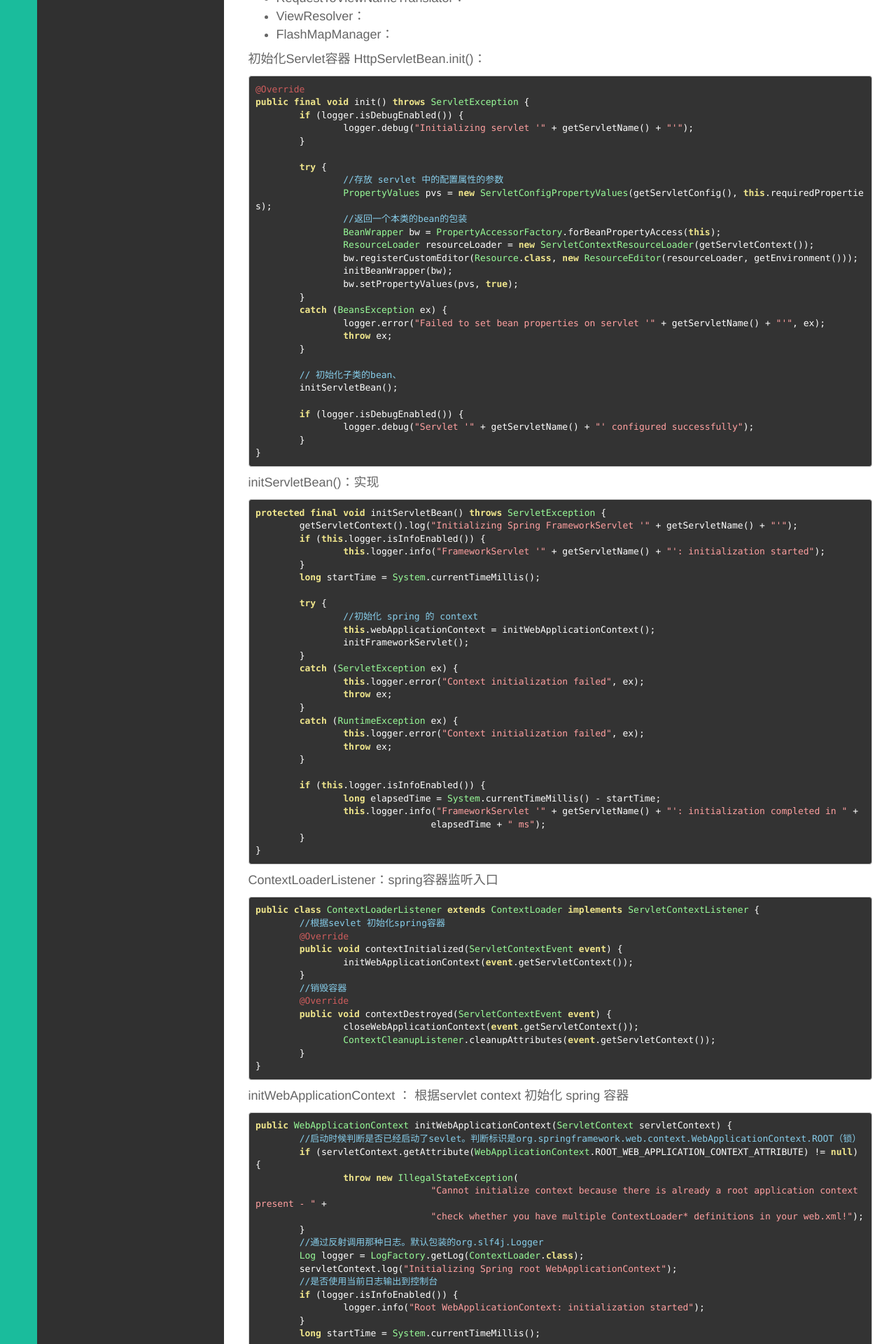
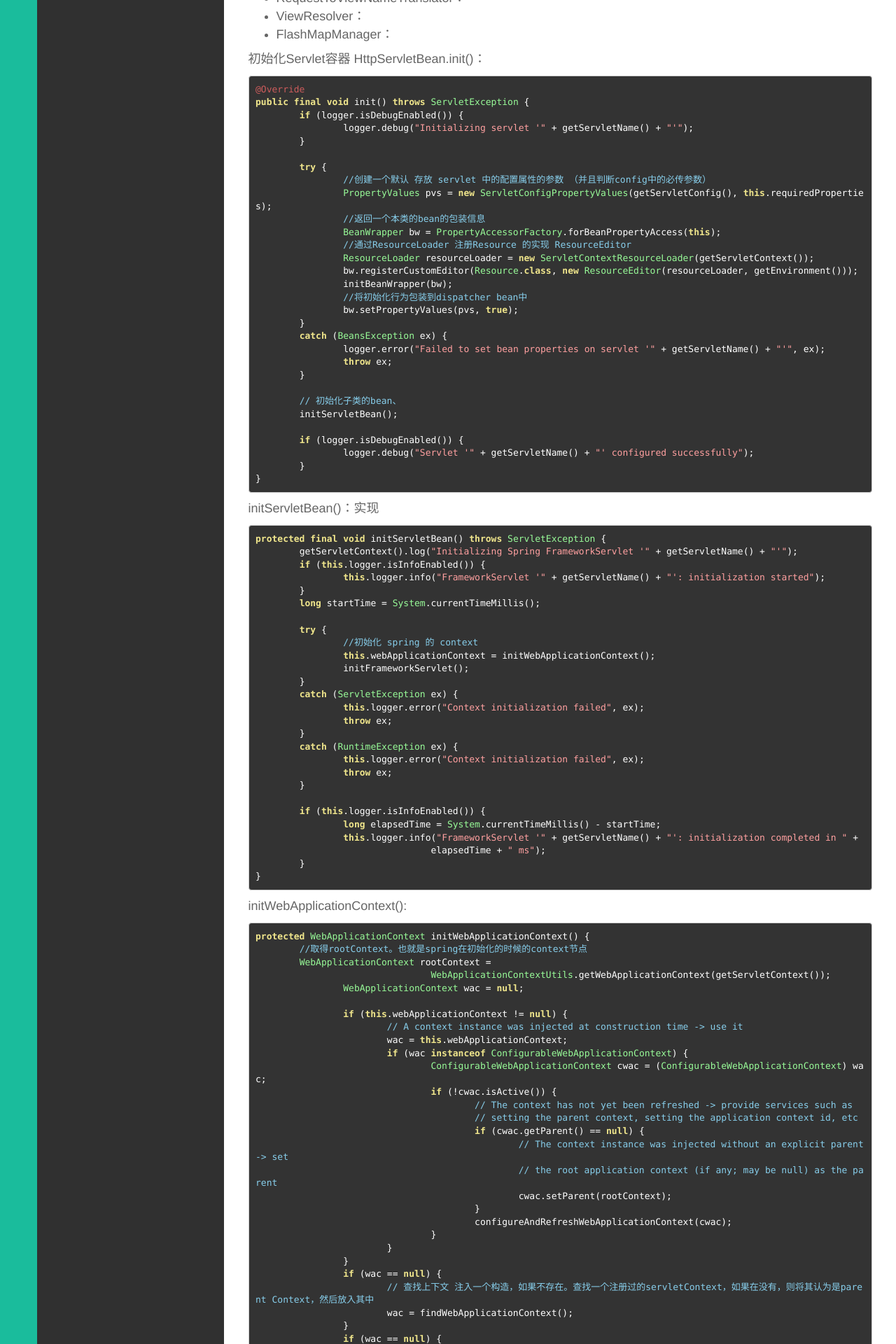
Before and after one commit to javadavid/blog, a Jekyll site: the page built from _posts/技术/2016-06-29-spring-mvc.md, in a window 1280 px wide. Shown: the part 814-2734 px from the top of the page at 70% size. Built offline with Jekyll 4.4.1, drawn with Linux system fonts in a browser that asks for light colours; comment, search, counter and statistics services are not loaded; some of the changed text lies outside the part shown.

Commit message:
edit post

```diff
--- a/_posts/技术/2016-06-29-spring-mvc.md
+++ b/_posts/技术/2016-06-29-spring-mvc.md
@@ -47,13 +47,15 @@
 		}
 
 		try {
-			//存放 servlet 中的配置属性的参数
+			//创建一个默认 存放 servlet 中的配置属性的参数 （并且判断config中的必传参数）
 			PropertyValues pvs = new ServletConfigPropertyValues(getServletConfig(), this.requiredProperties);
-			//返回一个本类的bean的包装
+			//返回一个本类的bean的包装信息
 			BeanWrapper bw = PropertyAccessorFactory.forBeanPropertyAccess(this);
+			//通过ResourceLoader 注册Resource 的实现 ResourceEditor
 			ResourceLoader resourceLoader = new ServletContextResourceLoader(getServletContext());
 			bw.registerCustomEditor(Resource.class, new ResourceEditor(resourceLoader, getEnvironment()));
 			initBeanWrapper(bw);
+			//将初始化行为包装到dispatcher bean中
 			bw.setPropertyValues(pvs, true);
 		}
 		catch (BeansException ex) {
@@ -68,6 +70,7 @@
 			logger.debug("Servlet '" + getServletName() + "' configured successfully");
 		}
 	}
+
 
 initServletBean()：实现
 
@@ -99,8 +102,146 @@
 		}
 	}
 
+initWebApplicationContext():
 
-ContextLoaderListener：spring容器监听入口
+	protected WebApplicationContext initWebApplicationContext() {
+		//取得rootContext。也就是spring在初始化的时候的context节点
+		WebApplicationContext rootContext =
+					WebApplicationContextUtils.getWebApplicationContext(getServletContext());
+			WebApplicationContext wac = null;
+
+			if (this.webApplicationContext != null) {
+				// A context instance was injected at construction time -> use it
+				wac = this.webApplicationContext;
+				if (wac instanceof ConfigurableWebApplicationContext) {
+					ConfigurableWebApplicationContext cwac = (ConfigurableWebApplicationContext) wac;
+					if (!cwac.isActive()) {
+						// The context has not yet been refreshed -> provide services such as
+						// setting the parent context, setting the application context id, etc
+						if (cwac.getParent() == null) {
+							// The context instance was injected without an explicit parent -> set
+							// the root application context (if any; may be null) as the parent
+							cwac.setParent(rootContext);
+						}
+						configureAndRefreshWebApplicationContext(cwac);
+					}
+				}
+			}
+			if (wac == null) {
+				// 查找上下文 注入一个构造，如果不存在。查找一个注册过的servletContext，如果在没有，则将其认为是parent Context，然后放入其中
+				wac = findWebApplicationContext();
+			}
+			if (wac == null) {
+				//根据root context 创建一个本地的context环境；将servlet载入其中；
+				wac = createWebApplicationContext(rootContext);
+			}
+
+			if (!this.refreshEventReceived) {
+				// Either the context is not a ConfigurableApplicationContext with refresh
+				// support or the context injected at construction time had already been
+				// refreshed -> trigger initial onRefresh manually here.
+				onRefresh(wac);
+			}
+
+			if (this.publishContext) {
+				// Publish the context as a servlet context attribute.
+				String attrName = getServletContextAttributeName();
+				getServletContext().setAttribute(attrName, wac);
+				if (this.logger.isDebugEnabled()) {
+					this.logger.debug("Published WebApplicationContext of servlet '" + getServletName() +
+							"' as ServletContext attribute with name [" + attrName + "]");
+				}
+			}
+
+			return wac;
+		}
+
+
+createWebApplicationContext(rootContext)：servlet添加到 取得web的root容器 里面，配置更新操作
+
+	protected WebApplicationContext createWebApplicationContext(ApplicationContext parent) {
+		//取得context实例类型：XmlWebApplicationContext
+		Class<?> contextClass = getContextClass();
+		if (this.logger.isDebugEnabled()) {
+			this.logger.debug("Servlet with name '" + getServletName() +
+					"' will try to create custom WebApplicationContext context of class '" +
+					contextClass.getName() + "'" + ", using parent context [" + parent + "]");
+		}
+		if (!ConfigurableWebApplicationContext.class.isAssignableFrom(contextClass)) {
+			throw new ApplicationContextException(
+					"Fatal initialization error in servlet with name '" + getServletName() +
+					"': custom WebApplicationContext class [" + contextClass.getName() +
+					"] is not of type ConfigurableWebApplicationContext");
+		}
+		//对接口反射实例化
+		ConfigurableWebApplicationContext wac =
+				(ConfigurableWebApplicationContext) BeanUtils.instantiateClass(contextClass);
+		//设置其环境；
+		wac.setEnvironment(getEnvironment());
+		//设置rootContext
+		wac.setParent(parent);
+		//context的配置
+		wac.setConfigLocation(getContextConfigLocation());
+
+		configureAndRefreshWebApplicationContext(wac);
+
+		return wac;
+	}
+
+configureAndRefreshWebApplicationContext(was):重新载入启动context
+
+	protected void configureAndRefreshWebApplicationContext(ConfigurableWebApplicationContext wac) {
+		if (ObjectUtils.identityToString(wac).equals(wac.getId())) {
+			//给子容器设置一个ID编号；
+			if (this.contextId != null) {
+				wac.setId(this.contextId);
+			}
+			else {
+				(ConfigurableWebApplicationContext.APPLICATION_CONTEXT_ID_PREFIX +
+						ObjectUtils.getDisplayString(getServletContext().getContextPath()) + "/" + getServletName());
+			}
+		}
+		//将子容器上下文 注入到root容器；
+		wac.setServletContext(getServletContext());
+		//将配置注入到 root容器
+		wac.setServletConfig(getServletConfig());
+		//给子容器设置一个名称；
+		wac.setNamespace(getNamespace());
+		//给webcontenxt添加一个监听，当application down掉或者关闭的时候
+		wac.addApplicationListener(new SourceFilteringListener(wac, new ContextRefreshListener()));
+
+		// 替换 servlet 初始化参数（servletContextInitParams）、确保替换属性 在运行中或者初始化之前。
+		ConfigurableEnvironment env = wac.getEnvironment();
+		if (env instanceof ConfigurableWebEnvironment) {
+			((ConfigurableWebEnvironment) env).initPropertySources(getServletContext(), getServletConfig());
+		}
+
+		postProcessWebApplicationContext(wac);
+		applyInitializers(wac);
+		wac.refresh();
+	}
+
+wac.refresh()：里面有点复杂、主要是负责初始化IOC容器的初始化；
+
+
+onRefresh(was)： 将初始载入的 static 初始化 配置文件中的接口实现
+
+	protected void initStrategies(ApplicationContext context) {
+		initMultipartResolver(context);
+		initLocaleResolver(context);
+		initThemeResolver(context);
+		initHandlerMappings(context);
+		initHandlerAdapters(context);
+		initHandlerExceptionResolvers(context);
+		initRequestToViewNameTranslator(context);
+		initViewResolvers(context);
+		initFlashMapManager(context);
+	}
+
+
+
+### spring容器
+org.springframework.web.context.ContextLoaderListener：spring容器监听入口
 
 	public class ContextLoaderListener extends ContextLoader implements ServletContextListener {
 		//根据sevlet 初始化spring容器
--- a/public/js/base.js
+++ b/public/js/base.js
@@ -59,7 +59,7 @@
 
   });
 
-  $(document).pjax('.pjaxlink', '#pjax', { fragment: "#pjax", timeout: 1000 });
+  $(document).pjax('.pjaxlink', '#pjax', { fragment: "#pjax", timeout: 10000 });
 
   $(document).on("pjax:end", function() {
     if($("body").find('.container').width() < 992)
```
